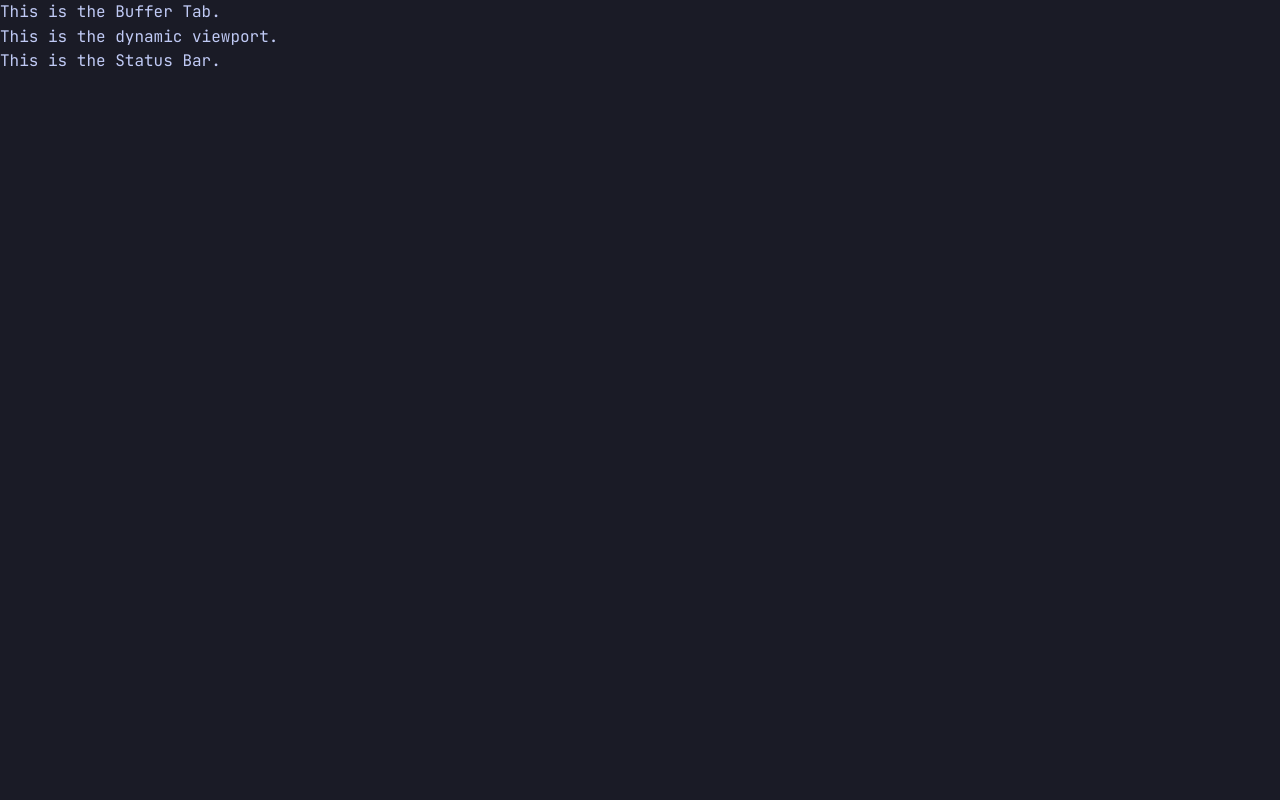
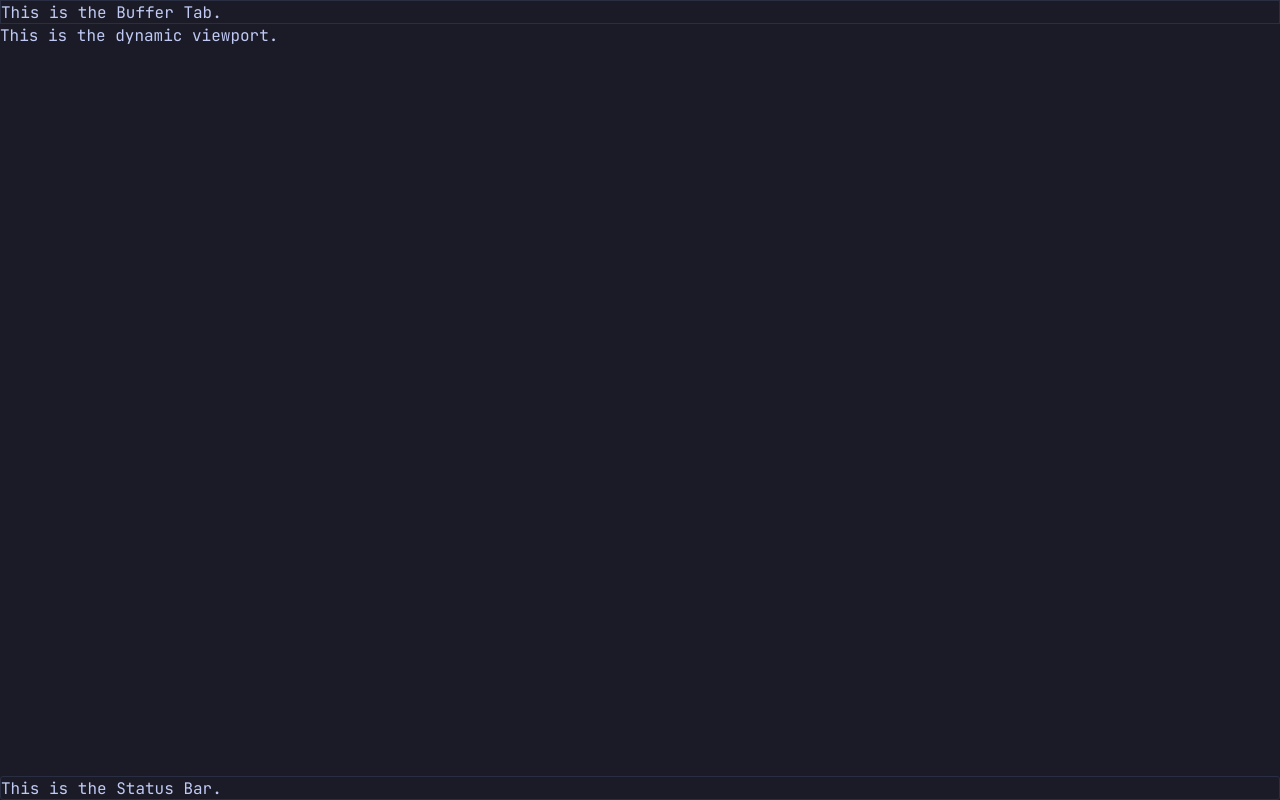
Before and after one commit to zach-wagg/Portfolio, a React (Vite) app: page / in a window 1280 px wide. Built offline with nearby package versions, Linux system fonts and the light colour scheme.

Commit message:
Feat(UI): Implement Main Grid Layout Frame (Closes #1)

```diff
--- a/src/App.css
+++ b/src/App.css
@@ -30,35 +30,53 @@
 
 body {
   margin: 0;
-  overflow: hidden;
+  overflow: hidden; /* Prevent window scroll */
+}
+
+#mainContent {
+  display: flex;
+  flex-direction: row;
+  flex: 1;
+  overflow: hidden; /* Prevent window scroll */
 }
 
 #workspace {
-  display: grid;
-  overflow: hidden; /* Prevent window scroll; handle scrolling inside Vim buffers */
+  display: flex;
+  flex-direction: column;
+  height: 100vh;
+  width: 100%;
+  overflow: hidden; /* Prevent window scroll */
 }
 
 #sidebar {
-  position: fixed;
-  top: 0;
-  left: 0;
-  z-index: 100;
-  width: 45%;
+  width: 30%;
   height: 100%;
+  border-right: 1px solid var(--color-vim-border);
   background-color: var(--color-vim-bg);
   color: var(--color-vim-fg);
   display: grid;
 
   /* Start hidden by sliding off-screen to the left */
-  transform: translateX(-250px);
+  transform: translateX(-100%);
 }
 
 #sidebar.visible {
   transform: translateX(0);
 }
 
+#workspaceView {
+  flex: 1;
+  display: flex;
+  flex-direction: column;
+  overflow: hidden;
+}
+
 #bufferLine {
-  height: 25px;
+  position: relative;
+  display: flex;
+  height: 24px;
+  width: 100%;
+  border: solid 1px var(--color-vim-border);
 }
 
 #viewport {
@@ -66,7 +84,14 @@ body {
   flex: 1;
   display: flex;
   flex-direction: column;
-  overflow: hidden;
+  overflow: hidden; /* Prevent window scroll */
   background-color: var(--color-vim-bg);
   color: var(--color-vim-fg);
 }
+
+#lualine {
+  height: 24px;
+  width: 100%;
+  border: solid 1px var(--color-vim-border);
+  border-radius: 3px;
+}
--- a/src/App.tsx
+++ b/src/App.tsx
@@ -1,5 +1,5 @@
 import './App.css'
-import React from 'react'
+import { React, useState } from 'react'
 import Bufferline from './assets/Bufferline.tsx'
 import Sidebar from './assets/Sidebar.tsx'
 import Viewport from './assets/Viewport.tsx'
@@ -8,16 +8,15 @@ import Lualine from './assets/Lualine.tsx'
 function App() {
   return (
     <div id="workspace">
+      <div id="mainContent">
         {/* Neo-Tree sidebar */}
         <Sidebar />
-
-      <div>
+        <div id="workspaceView">
           {/* Bufferline */}
           <Bufferline />
-      </div>
-      <div>
           {/* Workspace Viewport*/}
           <Viewport />
+        </div>
       </div>
 
       {/* Lualine */}
--- a/src/assets/Lualine.tsx
+++ b/src/assets/Lualine.tsx
@@ -1,7 +1,7 @@
 // Status Bar
 export default function Lualine() {
     return (
-        <div>
+        <div id="lualine">
             <h1>This is the Status Bar.</h1>
         </div>
     )
--- a/src/assets/Sidebar.tsx
+++ b/src/assets/Sidebar.tsx
@@ -8,7 +8,7 @@ export default function Sidebar() {
     useEffect(() => {
         const handleKeyDown = (event: KeyboardEvent) => {
             // Check for Ctrl + E (or Cmd + Shift + E on Mac)
-            if ((event.ctrlKey || event.metaKey) && event.key.toLowerCase() === 'e') {
+            if ((event.ctrlKey || event.metaKey) && event.key.toLowerCase() === 'e') { // NOTE: Eventually will be changed to <space> to allow for "Which Key" sequences
                 event.preventDefault(); // Prevents default browser actions (Opens URL Bar)
                 setIsVisible((prev) => !prev);
             }
@@ -21,12 +21,11 @@ export default function Sidebar() {
         };
     }, []);
 
-    // Return null if completely hidden so it doesn't take up layout space
     if (!isVisible) return null;
 
     return (
 
-        <div id={`sidebar ${isVisible ? 'visible' : ''}`}>
+        <div id="sidebar" className={isVisible ? 'visible' : ''}>
             <h1>Sidebar Content</h1>
         </div>
     )
```
Lines whose indentation alone changed are shown as unchanged.
